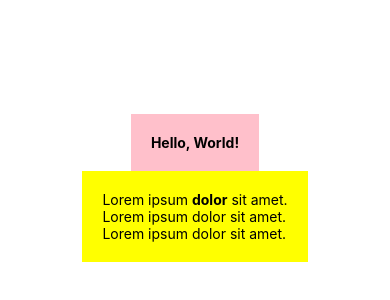
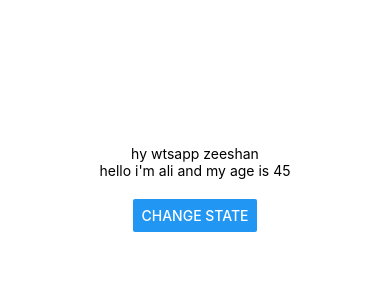
Before and after one commit to Zeeshan666/ReactNative-Todo-app, a React Native app: screen / in a window 390 px wide. Shown: the part 234-534 px from the top of the page. Built offline with nearby package versions, Linux system fonts and the light colour scheme.

Commit message:
button and useState

```diff
--- a/App.js
+++ b/App.js
@@ -1,18 +1,23 @@
-import React from 'react';
-import {StyleSheet, Text, View} from 'react-native';
+import React, {useState} from 'react';
+import {StyleSheet, Text, View, Button} from 'react-native';
 
 export default function App() {
+  const [name, setName] = useState('zeeshan');
+  const [person, setPerson] = useState({
+    name: 'ali',
+    age: 45,
+  });
+  const changeHandler = () => {
+    setName('zaid'), setPerson({name: 'mussab', age: 30});
+  };
   return (
     <View style={styles.container}>
-      <View style={styles.header}>
-        <Text style={styles.boldText}>Hello, World!</Text>
-      </View>
-      <View style={styles.body}>
-        <Text>
-          Lorem ipsum <Text style={styles.boldText}>dolor</Text> sit amet.
-        </Text>
-        <Text>Lorem ipsum dolor sit amet.</Text>
-        <Text>Lorem ipsum dolor sit amet.</Text>
+      <Text>hy wtsapp {name}</Text>
+      <Text>
+        hello i'm {person.name} and my age is {person.age}
+      </Text>
+      <View style={styles.buttonContainer}>
+        <Button title="change state" onPress={changeHandler} />
       </View>
     </View>
   );
@@ -25,15 +30,7 @@ const styles = StyleSheet.create({
     alignItems: 'center',
     justifyContent: 'center',
   },
-  header: {
-    backgroundColor: 'pink',
-    padding: 20,
-  },
-  boldText: {
-    fontWeight: 'bold',
-  },
-  body: {
-    backgroundColor: 'yellow',
-    padding: 20,
+  buttonContainer: {
+    paddingTop: 20,
   },
 });
```
